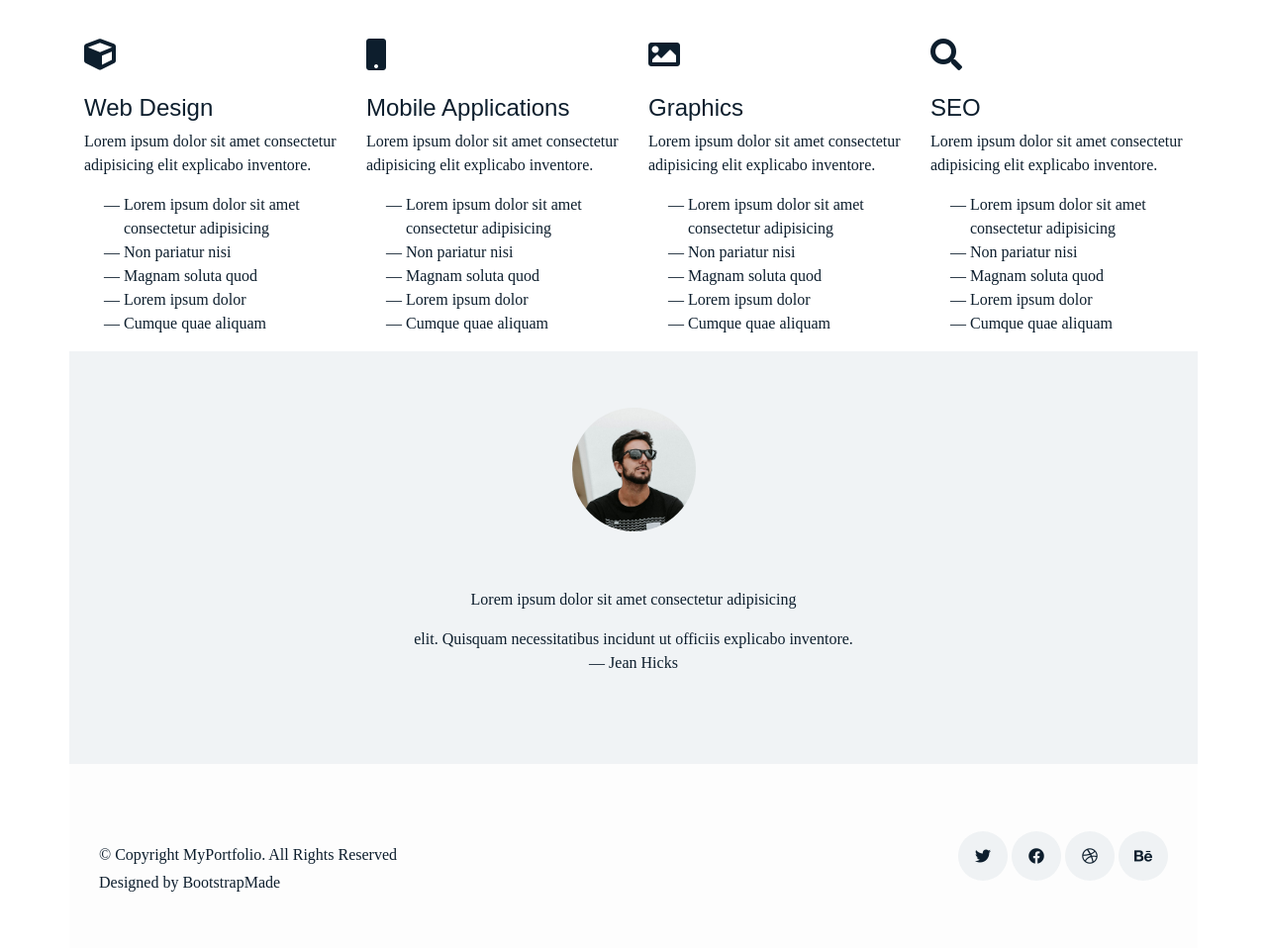
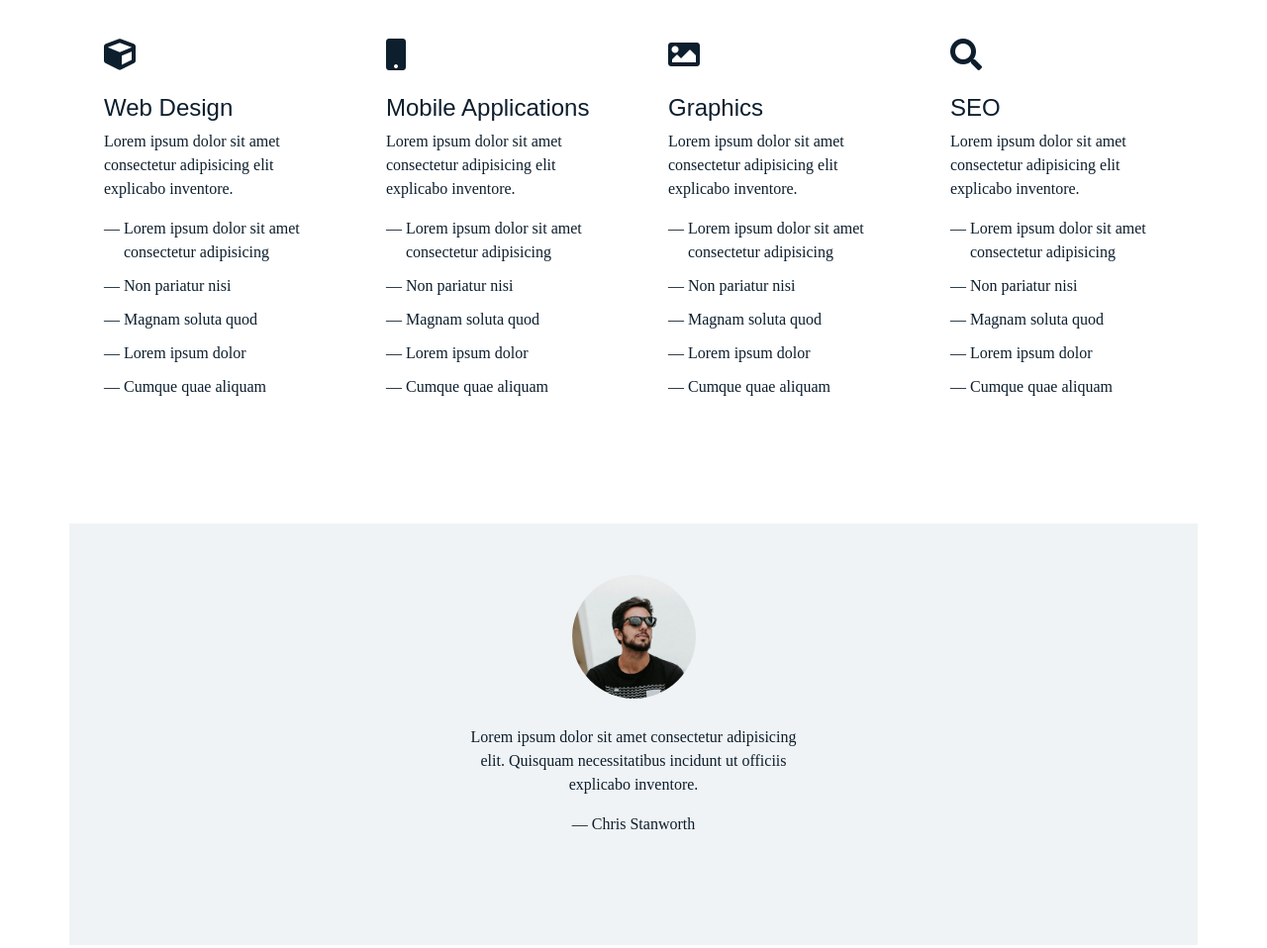
Before and after one commit to Belteshazza/portfolio, a plain HTML site: page index.html in a window 1280 px wide. Shown: the part 2100-3058 px from the top of the page at 99% size. Drawn offline with nearby package versions, Linux system fonts and the light colour scheme.

Commit message:
cleaned up my services and testimonies

```diff
--- a/css/style.css
+++ b/css/style.css
@@ -124,6 +124,8 @@ a{
 
 .services{
     background-color: white;
+    padding-right: ;
+    padding-bottom: 110px;
 
 }
 
@@ -133,30 +135,35 @@ ul{
 
 }
 
+.tems{
+  padding-left: 20px;
+
+}
+
+.items{
+
+  margin-top: 10px;
+}
+
 
 
 .testimony{
     background-color: rgba(204, 216, 221, 0.301);
-
 }
 
 .img-container {
     text-align: center;
-    padding-bottom: 74px;
+    padding-top: 25px;
+    padding-bottom: 94px;
+    max-width: 350px;
+    margin: 0 auto;
 
   }
 
-  word-break{
-    max-width:10px !important;
-    min-width: 10px !important;
-    word-wrap: break-word;
-  }
 
 .testimony-picture{
     height: 125px;
-    margin: 57px;
-    max-width:300px !important;
-    min-width: 100px !important;
+    margin: 27px;
 
 
 }
@@ -198,7 +205,7 @@ ul{
         left: 50%;
         position: absolute;
         top: 50%;
-        -webkit-transform: translate(-50%, -50%);
+        -webkit-transfornm: translate(-50%, -50%);
         transform: translate(-50%, -50%);
       }
 
--- a/index.html
+++ b/index.html
@@ -162,55 +162,55 @@
 
             <div class="row services">
               <div class="col-12 col-sm-6 clo-md-6 col-lg-3">
-                <i class="fas fa-cube icon-4x fa-2x mb-4"></i>
-                <h4 class="mb-2">Web Design</h4>
-                <p>Lorem ipsum dolor sit amet consectetur adipisicing elit explicabo inventore.</p>
+                <i class="fas fa-cube icon-4x fa-2x mb-4 tems"></i>
+                <h4 class="mb-2 tems">Web Design</h4>
+                <p class="tems"> Lorem ipsum dolor sit amet consectetur adipisicing elit explicabo inventore.</p>
                 <ul class="list-bullet">
-                  <li>Lorem ipsum dolor sit amet consectetur adipisicing</li>
-                  <li >Non pariatur nisi</li>
-                  <li >Magnam soluta quod</li>
-                  <li >Lorem ipsum dolor</li>
-                  <li >Cumque quae aliquam</li>
+                  <li class="items">Lorem ipsum dolor sit amet consectetur adipisicing</li>
+                  <li class="items">Non pariatur nisi</li>
+                  <li class="items">Magnam soluta quod</li>
+                  <li class="items">Lorem ipsum dolor</li>
+                  <li class="items" >Cumque quae aliquam</li>
                 </ul>
               </div>
 
               <div class="col-12 col-sm-6 col-md-6 col-lg-3">
-                <i class="fas fa-mobile fa-2x mb-4"></i>
-                <h4 class="h4 mb-2">Mobile Applications</h4>
-                <p>Lorem ipsum dolor sit amet consectetur adipisicing elit explicabo inventore.</p>
+                <i class="fas fa-mobile fa-2x mb-4 tems"></i>
+                <h4 class="h4 mb-2 tems">Mobile Applications</h4>
+                <p class="tems">Lorem ipsum dolor sit amet consectetur adipisicing elit explicabo inventore.</p>
                <div class="move"> <ul class="list-bullet">
-                  <li>Lorem ipsum dolor sit amet consectetur adipisicing</li>
-                  <li>Non pariatur nisi</li>
-                  <li>Magnam soluta quod</li>
-                  <li>Lorem ipsum dolor</li>
-                  <li>Cumque quae aliquam</li>
+                  <li class="items">Lorem ipsum dolor sit amet consectetur adipisicing</li>
+                  <li class="items">Non pariatur nisi</li>
+                  <li class="items">Magnam soluta quod</li>
+                  <li class="items">Lorem ipsum dolor</li>
+                  <li class="items">Cumque quae aliquam</li>
                 </ul>
               </div>
               </div>
 
               <div class="col-12 col-sm-6 col-md-6 col-lg-3">
-                <i class="fas fa-image fa-2x mb-4"></i>
-                <h4 class="h4 mb-2">Graphics</h4>
-                <p>Lorem ipsum dolor sit amet consectetur adipisicing elit explicabo inventore.</p>
+                <i class="fas fa-image fa-2x mb-4 tems"></i>
+                <h4 class="h4 mb-2 tems">Graphics</h4>
+                <p class="tems">Lorem ipsum dolor sit amet consectetur adipisicing elit explicabo inventore.</p>
                 <ul class="list-bullet">
-                  <li>Lorem ipsum dolor sit amet consectetur adipisicing</li>
-                  <li>Non pariatur nisi</li>
-                  <li>Magnam soluta quod</li>
-                  <li>Lorem ipsum dolor</li>
-                  <li>Cumque quae aliquam</li>
+                  <li class="items">Lorem ipsum dolor sit amet consectetur adipisicing</li>
+                  <li class="items">Non pariatur nisi</li>
+                  <li class="items">Magnam soluta quod</li>
+                  <li class="items">Lorem ipsum dolor</li>
+                  <li class="items">Cumque quae aliquam</li>
                 </ul>
               </div>
 
               <div class="col-12 col-sm-6 col-md-6 col-lg-3">
-                <i class="fas fa-search fa-2x mb-4"></i>
-                <h4 class="h4 mb-2">SEO</h4>
-                <p>Lorem ipsum dolor sit amet consectetur adipisicing elit explicabo inventore.</p>
+                <i class="fas fa-search fa-2x mb-4 tems"></i>
+                <h4 class="h4 mb-2 tems">SEO</h4>
+                <p class="tems">Lorem ipsum dolor sit amet consectetur adipisicing elit explicabo inventore.</p>
                 <ul class="list-bullet">
-                  <li>Lorem ipsum dolor sit amet consectetur adipisicing</li>
-                  <li>Non pariatur nisi</li>
-                  <li>Magnam soluta quod</li>
-                  <li>Lorem ipsum dolor</li>
-                  <li>Cumque quae aliquam</li>
+                  <li class="items">Lorem ipsum dolor sit amet consectetur adipisicing</li>
+                  <li class="items">Non pariatur nisi</li>
+                  <li class="items">Magnam soluta quod</li>
+                  <li class="items">Lorem ipsum dolor</li>
+                  <li class="items">Cumque quae aliquam</li>
                 </ul>
               </div>
 
@@ -223,11 +223,11 @@
             <div class="img-container">
               <img class="img-fluid image rounded-circle testimony-picture"src="images/testimonpics.jpg" alt="testimon picture">
 
-                <p class="word-break">Lorem ipsum dolor sit amet consectetur adipisicing</p>
-                <span> elit. Quisquam necessitatibus incidunt ut officiis</span>
-                  <span> explicabo inventore.</span>
-
-                <p>&mdash; Jean Hicks</p>
+              <blockquote>
+                <p>Lorem ipsum dolor sit amet consectetur adipisicing elit. Quisquam necessitatibus incidunt ut officiis
+                  explicabo inventore.</p>
+              </blockquote>
+              <p>&mdash; Chris Stanworth</p>
             </div>
           </div>
 
```
